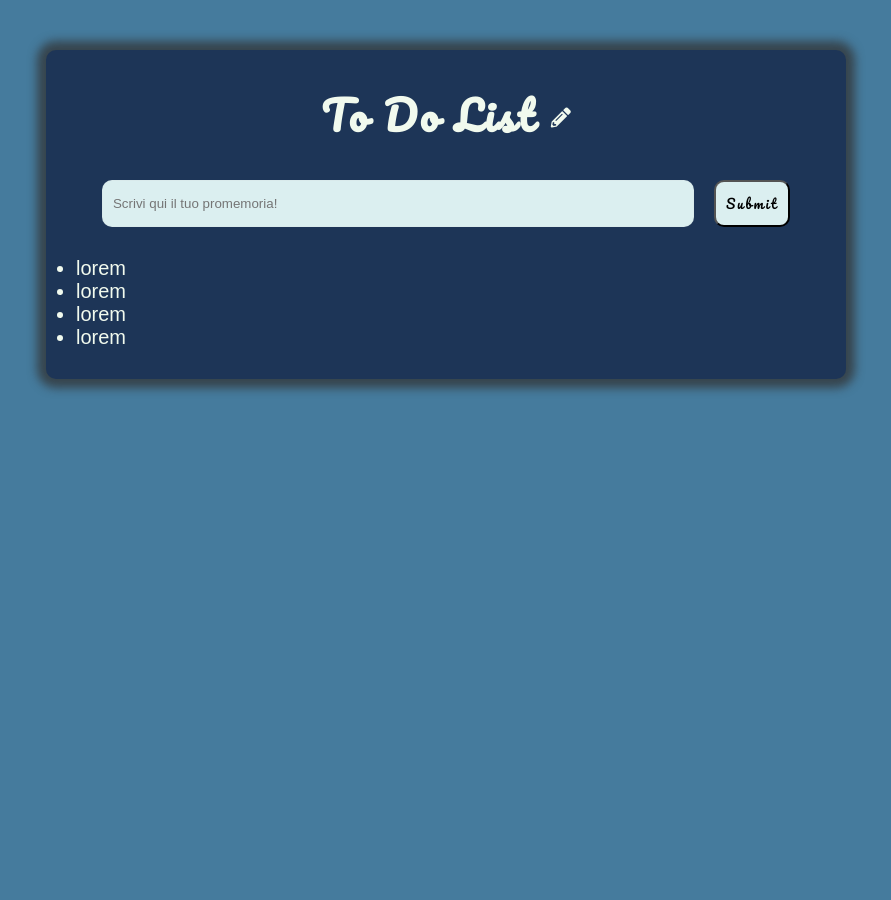
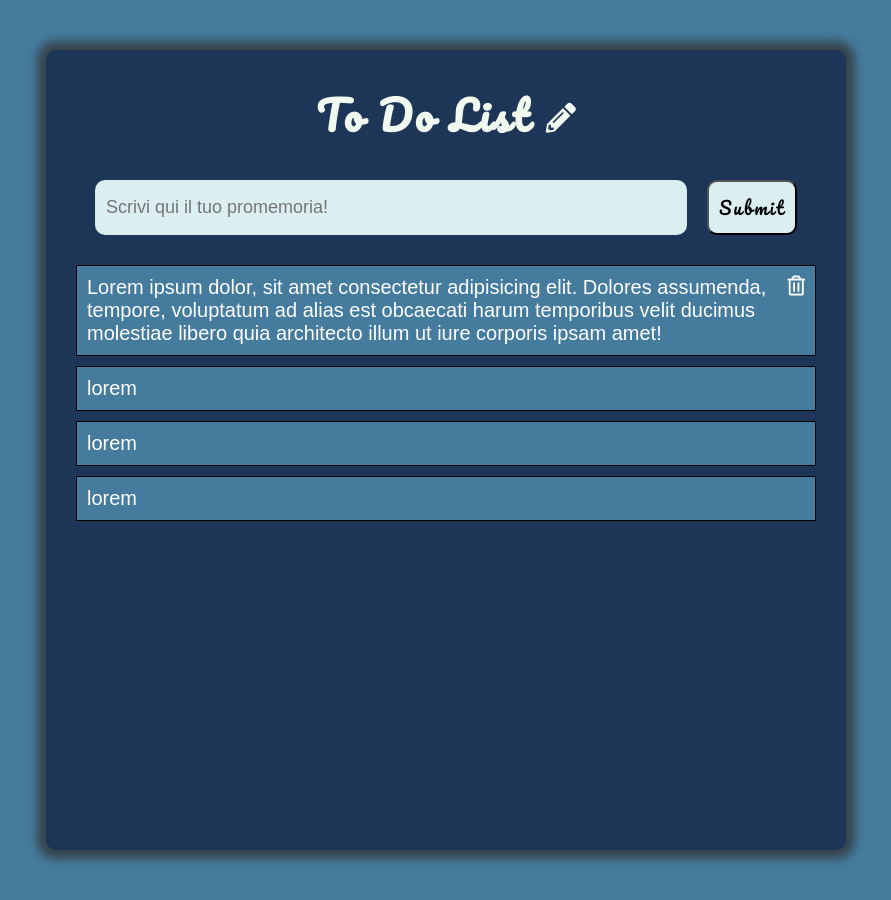
Before and after one commit to SimonaCinti/vue-todolist, a plain HTML site: page index.html in a window 1280 px wide. Shown: the whole page, without its empty margins (194-1085 px from the left). Before the commit the page ends 800 px from the top, so only its background shows below. Drawn offline with Linux system fonts and the light colour scheme.

Commit message:
li style

```diff
--- a/css/style.css
+++ b/css/style.css
@@ -23,6 +23,7 @@ body {
     flex-direction: column;
     flex-wrap: wrap;
     max-width: 800px;
+    height: 800px;
     margin: 50px auto;
     padding: 30px 30px;
     background: #1D3557;
@@ -49,7 +50,7 @@ h1 {
 }
 
 .title i {
-    font-size: 20px;
+    font-size: 30px;
     margin-left: 15px;
     padding-top: 5px; /*! da sistemare in qualche modo per mettere in verticale preciso*/
 }
@@ -71,6 +72,7 @@ h1 {
     border: 1px solid #c9c8c821;
     background-color: hsl(183, 43%, 90%);
     outline: none;
+    font-size: 18px;
 }
 
 .text-area .btn {
@@ -79,13 +81,24 @@ h1 {
     border-radius: 10px;
     font-family: 'Pacifico', cursive;
     letter-spacing: 2px;
+    font-size: 18px
 }
 
 
 /* List area */
 
+.list-area .todo-list {
+    list-style: none;
+}
 
-
+.list-area li {
+    display: flex;
+    background:#457B9D;
+    border: 1px solid black;
+    color: white;
+    margin-bottom: 10px;
+    padding: 10px
+}
 
 /*
 *** MOBILE VERSION ***
@@ -103,7 +116,7 @@ h1 {
 
     .text-area input#text {
         flex-basis: 100%;
-        margin-bottom: 20px;
+        margin-bottom: 50px;
         padding: 20px;
     }
 
--- a/index.html
+++ b/index.html
@@ -29,7 +29,7 @@
 
         <div class="list-area">
             <ul class="todo-list">
-                <li>lorem</li>
+                <li><span>Lorem ipsum dolor, sit amet consectetur adipisicing elit. Dolores assumenda, tempore, voluptatum ad alias est obcaecati harum temporibus velit ducimus molestiae libero quia architecto illum ut iure corporis ipsam amet!</span> <i class="far fa-trash-alt"></i></li>
                 <li>lorem</li>
                 <li>lorem</li>
                 <li>lorem</li>
```
